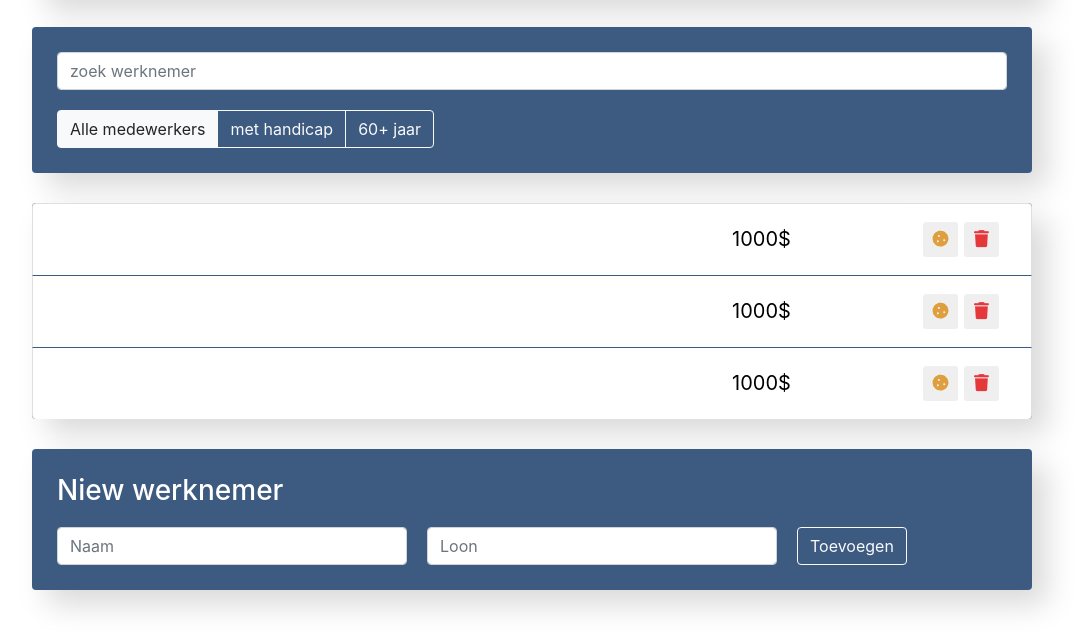
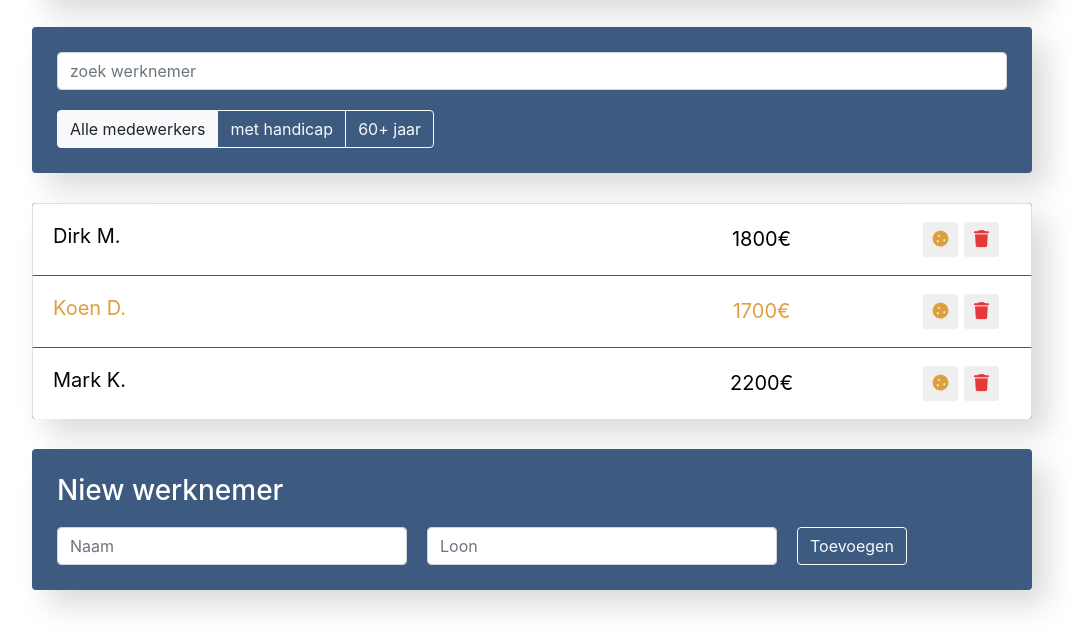
Before and after one commit to annaspalek/Employeers-app, a React app: page / in a window 1280 px wide. Shown: the part 252-892 px from the top of the page, without its empty margins (108-1192 px from the left). Built offline with nearby package versions, Linux system fonts and the light colour scheme.

Commit message:
create list employeers en cookie vid92

```diff
--- a/src/components/app/app.js
+++ b/src/components/app/app.js
@@ -7,6 +7,13 @@ import EmployeesAddForm from '../employeers-add-form/employeers-add-form';
 import './app.css';
 
 function App() {
+
+    const data = [
+        {name: 'Dirk M.', salary: 1800, increase: false},
+        {name: 'Koen D.', salary: 1700, increase: true},
+        {name: 'Mark K.', salary: 2200, increase: false},
+    ];
+
     return (
         <div className="app">
             <AppInfo/>
@@ -16,7 +23,7 @@ function App() {
                 <AppFilter/>
             </div>
 
-        <EmployeersList/>
+        <EmployeersList data={data}/>
         <EmployeesAddForm/>
         </div>
     );
--- a/src/components/employeers-list-item/employeers-list-item.css
+++ b/src/components/employeers-list-item/employeers-list-item.css
@@ -12,6 +12,7 @@
     font-size: 20px;
     cursor: pointer;
     min-width: 550px;
+    color: #070502;
 }
 
 .list-group-item input {
--- a/src/components/employeers-list-item/employeers-list-item.js
+++ b/src/components/employeers-list-item/employeers-list-item.js
@@ -1,10 +1,16 @@
 import './employeers-list-item.css'
 
-const EmployeersListItem = () => {
+const EmployeesListItem = ({name, salary, increase}) => {
+
+    let classNames = "list-group-item d-flex justify-content-between";
+    if (increase) {
+        classNames += ' increase';
+    }
+
     return (
-        <li className="list-group-item d-flex justify-content-between">
-            <span className="list-group-item-label">John Smith</span>
-            <input type="text" className="list-group-item-input" defaultValue="1000$"/>
+        <li className={classNames}>
+            <span className="list-group-item-label">{name}</span>
+            <input type="text" className="list-group-item-input" defaultValue={salary + '€'}/>
             <div className='d-flex justify-content-center align-items-center'>
                 <button type="button"
                     className="btn-cookie btn-sm ">
@@ -12,7 +18,7 @@ const EmployeersListItem = () => {
                 </button>
 
                 <button type="button"
-                     className="btn-trash btn-sm ">
+                        className="btn-trash btn-sm ">
                     <i className="fas fa-trash"></i>
                 </button>
                 <i className="fas fa-star"></i>
@@ -21,4 +27,4 @@ const EmployeersListItem = () => {
     )
 }
 
-export default EmployeersListItem;
+export default EmployeesListItem;
--- a/src/components/employeers-list/employeers-list.js
+++ b/src/components/employeers-list/employeers-list.js
@@ -1,13 +1,18 @@
-import EmployeersListItem from "../employeers-list-item/employeers-list-item";
+import EmployeesListItem from "../employeers-list-item/employeers-list-item";
 
 import './employeers-list.css';
 
-const EmployeersList = () => {
+const EmployeersList = ({data}) => {
+
+    const elements = data.map(item => {
+        return (
+            <EmployeesListItem {...item}/>
+        )
+    });
+
     return (
         <ul className="app-list list-group">
-            <EmployeersListItem/>
-            <EmployeersListItem/>
-            <EmployeersListItem/>
+            {elements}
         </ul>
     )
 }
```
